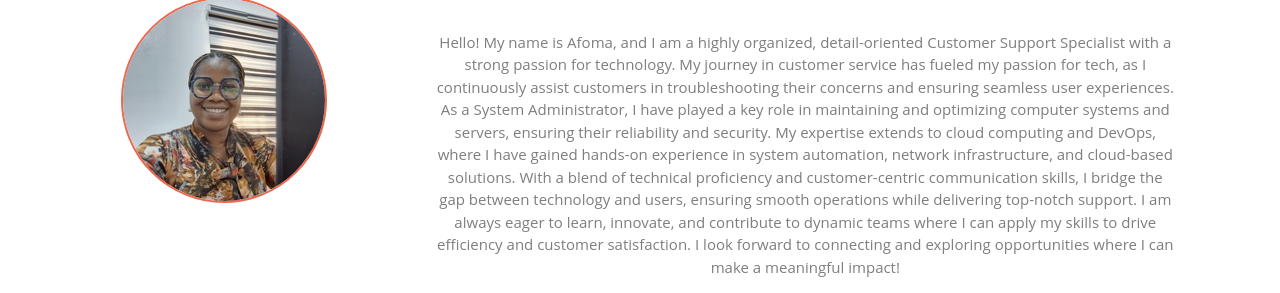
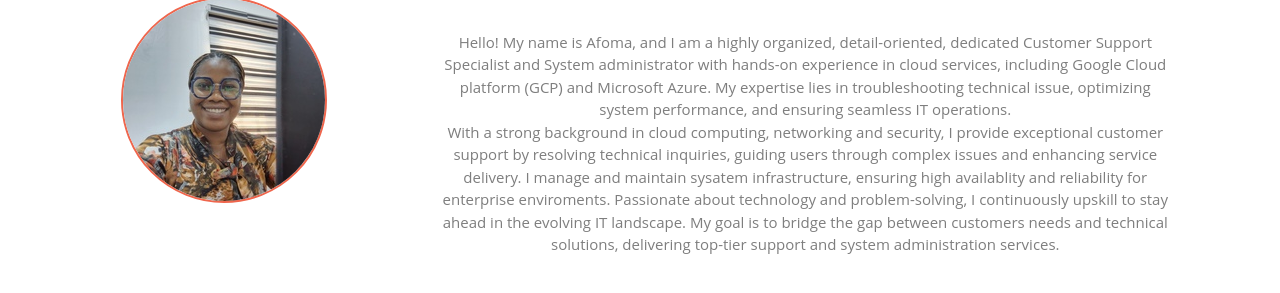
Before and after one commit to Afoma-tech691/Portfolio-M, a plain HTML site: page index.html in a window 1280 px wide. Shown: the part 634-927 px from the top of the page. Drawn offline with Linux system fonts and the light colour scheme.

Commit message:
new file

```diff
--- a/index.html
+++ b/index.html
@@ -103,12 +103,11 @@ Smartphone Compatible web template, free webdesigns for Nokia, Samsung, LG, Sony
 			<img src="images/mypics.jpg" alt=""/>
 			</div>
 			<div class="about-text">
-					<p>Hello! My name is Afoma, and I am a highly organized, detail-oriented Customer Support Specialist with a strong passion for technology. My journey in customer service has fueled my passion for tech, as I continuously assist customers in troubleshooting their concerns and ensuring seamless user experiences.</p>
-					<p>As a System Administrator, I have played a key role in maintaining and optimizing computer systems and servers, ensuring their reliability and security. My expertise extends to cloud computing and DevOps, where I have gained hands-on experience in system automation, network infrastructure, and cloud-based solutions.
+					<p>Hello! My name is Afoma, and I am a highly organized, detail-oriented, dedicated Customer Support Specialist and System administrator with hands-on experience in cloud services, including Google Cloud platform (GCP) and Microsoft Azure. My expertise lies in troubleshooting technical issue, optimizing system performance, and ensuring seamless IT operations.</p>
 
-						With a blend of technical proficiency and customer-centric communication skills, I bridge the gap between technology and users, ensuring smooth operations while delivering top-notch support. I am always eager to learn, innovate, and contribute to dynamic teams where I can apply my skills to drive efficiency and customer satisfaction.
+					<p>With a strong background in cloud computing, networking and security, I provide exceptional customer support by resolving technical inquiries, guiding users through complex issues and enhancing service delivery. I manage and maintain sysatem infrastructure, ensuring high availablity and reliability for enterprise enviroments.
 
-						I look forward to connecting and exploring opportunities where I can make a meaningful impact! </p>
+						Passionate about technology and problem-solving, I continuously upskill to stay ahead in the evolving IT landscape. My goal is to bridge the gap between customers needs and technical solutions, delivering top-tier support and system administration services. </p>
 			</div>
 			<div class="clearfix"></div>
 			</div>
```
Also changed, not shown: 1 other file.
